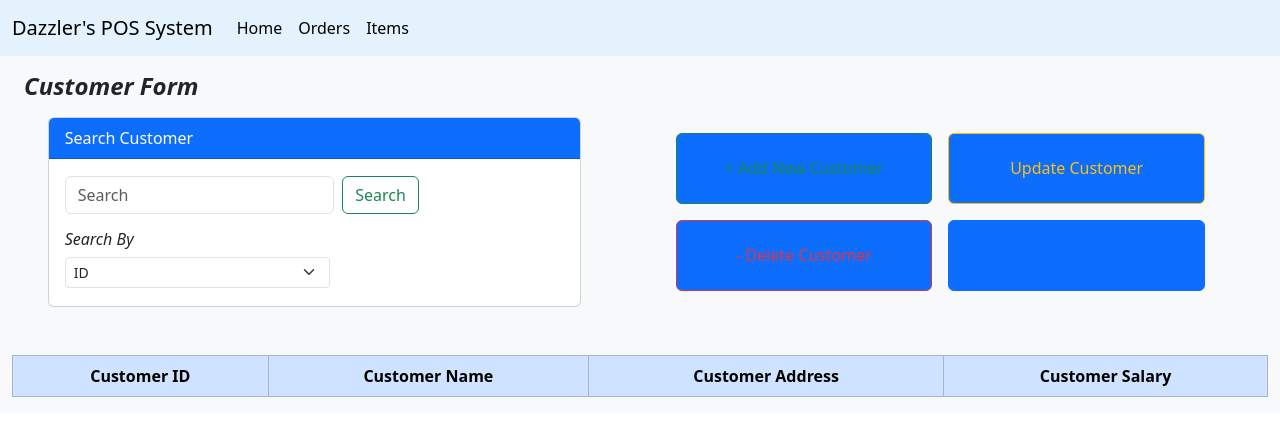
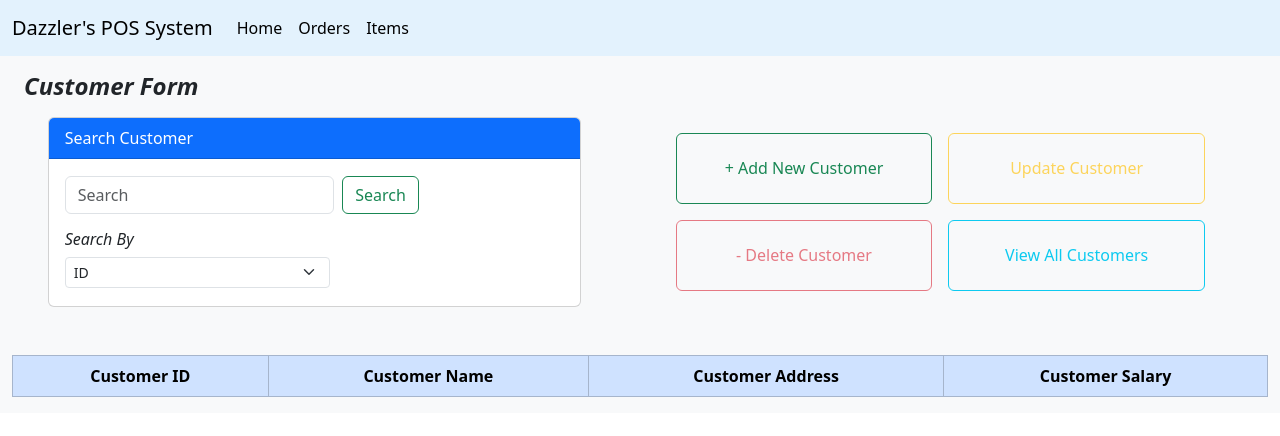
Before and after one commit to Dazzler123/POS-Application-MERN, a React (Create React App) app in the folder pos-frontend/: page / in a window 1280 px wide. Shown: the top 436 px of the page. Built offline with nearby package versions, Linux system fonts and the light colour scheme.

Commit message:
Content updated

```diff
--- a/pos-frontend/src/component/CustomerForm.jsx
+++ b/pos-frontend/src/component/CustomerForm.jsx
@@ -60,16 +60,16 @@ const CustomerForm = () => {
 
                 {/* CRUD buttons */}
                 <div className="container row col-md-6 gap-3 mt-3 mb-3 justify-content-center col-sm-12">
-                    <Button id="btn_Add_Customer" type="button" className="btn btn-outline-success col-5" data-bs-toggle="modal" data-bs-target="#staticBackdrop">
+                    <Button id="btn_Add_Customer" type="button" variant="outline-success" className="btn col-5" data-bs-toggle="modal" data-bs-target="#staticBackdrop">
                         + Add New Customer
                     </Button>
-                    <Button id="btn_Update_Customer" type="button" className="btn btn-outline-warning col-5" data-bs-toggle="modal" data-bs-target="#staticBackdrop2">
+                    <Button id="btn_Update_Customer" type="button" variant="outline-warning" className="btn col-5" data-bs-toggle="modal" data-bs-target="#staticBackdrop2" disabled>
                         Update Customer
                     </Button>
-                    <Button id="btn_Delete_Customer" type="button" className="btn btn-outline-danger col-5" data-bs-toggle="modal" data-bs-target="#staticBackdrop3">
+                    <Button id="btn_Delete_Customer" type="button" variant="outline-danger" className="btn col-5" data-bs-toggle="modal" data-bs-target="#staticBackdrop3" disabled>
                         - Delete Customer
                     </Button>
-                    <Button id="btn_Get_All_Customers" type="button" className="btn btn-outline-primary col-5">
+                    <Button id="btn_Get_All_Customers" type="button" variant="outline-info" className="btn col-5">
                         View All Customers
                     </Button>
                 </div>
```
